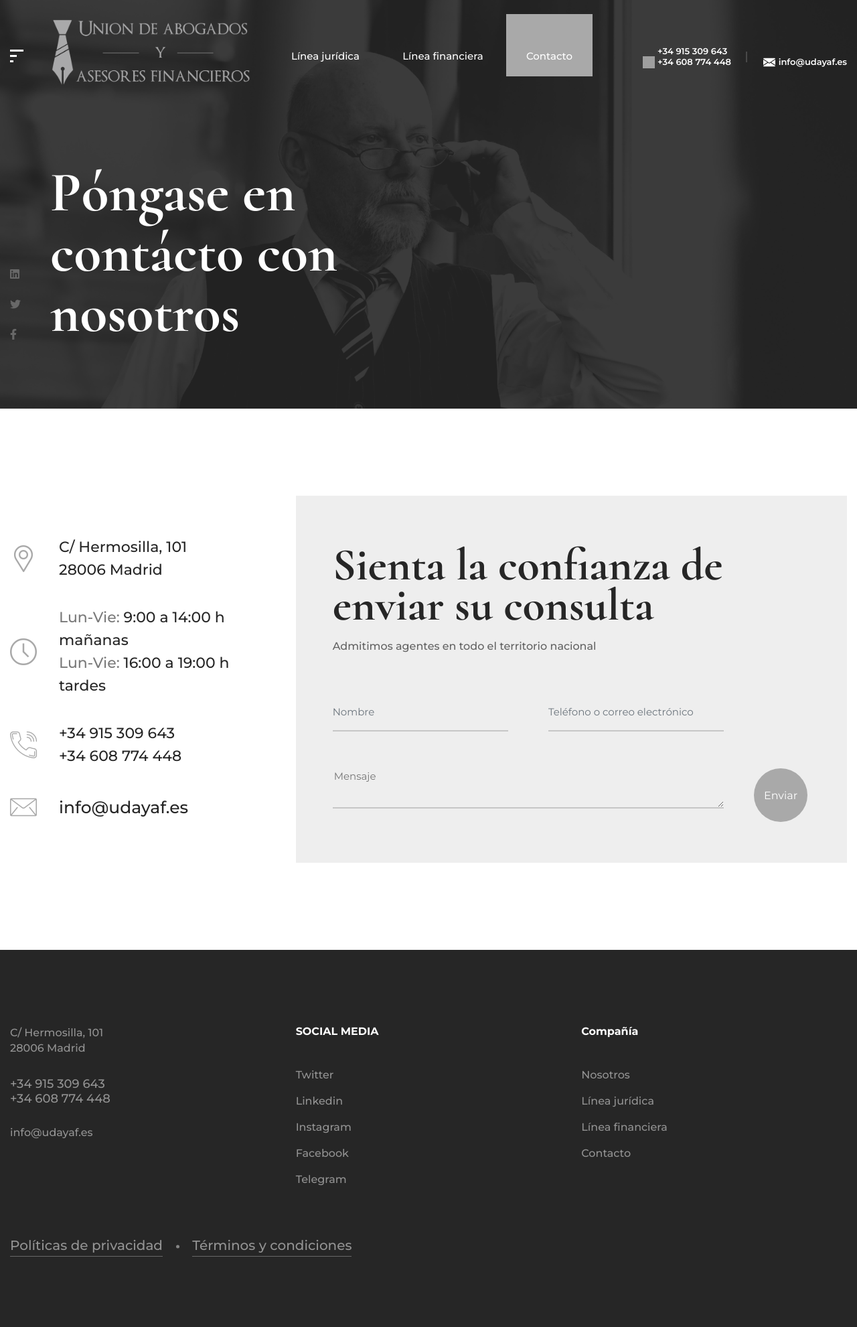
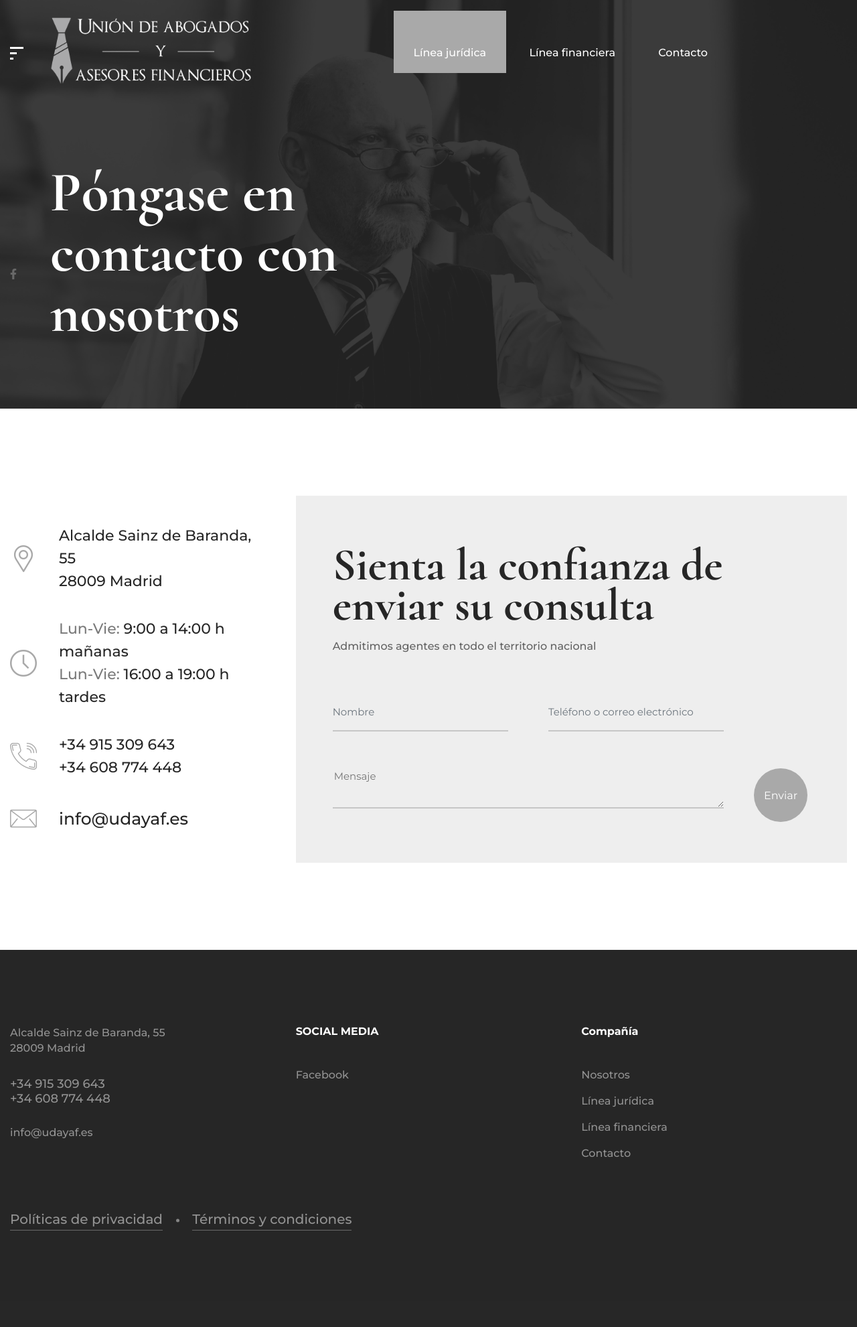
Before and after one commit to dduenas-niomads/webUnionDeAbogados, a PHP site: page /contact.html in a window 1280 px wide. Shown: the whole page at 67% size. After the commit the page ends 1837 px from the top, so only its background shows below. Run offline with PHP 8.4, Linux system fonts and the light colour scheme; grey boxes are pictures that could not be loaded.

Commit message:
cambios 28dic

```diff
--- a/contact.html
+++ b/contact.html
@@ -33,29 +33,29 @@
                             <span class="bar3"></span>
                         </a>
                     </div><!--menu-btn end-->
-                    <div class="logo">
+                    <div class="logo" style="margin-right: 10%;">
                         <a href="index.html" title="">
                             <img src="images/logo-full.png" class="logo-full" alt="">
                         </a>
                     </div><!-- logo end-->
-                    <nav>
+                    <nav style="padding-left: 7%;">
                         <ul>
-                            <li><a href="index.html" title="">Línea jurídica</a></li>
+                            <li><a class="active" href="index.html" title="">Línea jurídica</a></li>
                             <li><a href="finance.html" title="">Línea financiera</a></li>
-                            <li><a class="active" href="contact.html" title="">Contacto</a></li>
+                            <li><a href="contact.html" title="">Contacto</a></li>
                         </ul>
                     </nav><!--navigation end-->
-                    <ul class="contact-head-info ml-auto">
+                    <!-- <ul class="contact-head-info ml-auto">
                         <li>
                             <img src="images/phone.svg" alt="">
                             <span>+34 915 309 643 <br> +34 608 774 448</span>
                         </li>
                         <li>
                             <img src="images/mail.svg" alt="">
-                            <!-- <a href="mailto:info@udayaf.es" title="">info@udayaf.es</a> -->
                             <a href="mailto:info@udayaf.es" title="">info@udayaf.es</a>
                         </li>
-                    </ul><!--contact-head-info end-->
+                    </ul> -->
+                    <!--contact-head-info end-->
                 </div><!--header-content end-->
             </div>
         </header><!--header end-->
@@ -102,13 +102,13 @@
                 <div class="main-banner-content">
                     <div class="social-links">
                         <ul>
-                            <li><a href="#" title=""><i class="fab fa-linkedin"></i></a></li>
-                            <li><a href="#" title=""><i class="fab fa-twitter"></i></a></li>
+                            <!-- <li><a href="#" title=""><i class="fab fa-linkedin"></i></a></li> -->
+                            <!-- <li><a href="#" title=""><i class="fab fa-twitter"></i></a></li> -->
                             <li><a href="#" title=""><i class="fab fa-facebook-f"></i></a></li>
                         </ul>
                     </div><!--social-links end-->
                     <div class="banner-text">
-                        <h2>Póngase en contácto con nosotros</h2>
+                        <h2>Póngase en contacto con nosotros</h2>
                     </div>
                 </div><!--main-banner-content end-->
             </div>
@@ -126,7 +126,7 @@
                                             <i class="flaticon-pin"></i>
                                         </span>
                                         <div class="ccn-info">
-                                            <p>C/ Hermosilla, 101<br /> 28006 Madrid</p>
+                                            <p>Alcalde Sainz de Baranda, 55<br /> 28009 Madrid</p>
                                         </div>
                                     </li>
                                     <li>
@@ -174,7 +174,7 @@
                                             </div>
                                             <div class="col-lg-5">
                                                 <div class="form-group">
-                                                    <input type="number" name="phone" class="form-control email" placeholder="Teléfono o correo electrónico">
+                                                    <input type="text" name="phone" class="form-control email" placeholder="Teléfono o correo electrónico">
                                                 </div><!--form-group end-->
                                             </div>
                                             <div class="col-lg-10">
@@ -202,7 +202,7 @@
                         <div class="col-md-4 col-sm-6">
                             <div class="widget widget-about">
                                 <!-- <img src="images/logo.png" alt=""> -->
-                                <p>C/ Hermosilla, 101<br /> 28006 Madrid</p>
+                                <p>Alcalde Sainz de Baranda, 55<br /> 28009 Madrid</p>
                                 <ul>
                                     <li><span>+34 915 309 643 <br> +34 608 774 448</span></li>
                                     <li><a href="mailto:info@udayaf.es" title="">info@udayaf.es</a></li>
@@ -213,11 +213,11 @@
                             <div class="widget widget-links">
                                 <h4 class="widget-title">SOCIAL MEDIA</h4>
                                 <ul>
-                                    <li><a href="#" title="">Twitter</a></li>
-                                    <li><a href="#" title="">Linkedin</a></li>
-                                    <li><a href="#" title="">Instagram</a></li>
+                                    <!-- <li><a href="#" title="">Twitter</a></li> -->
+                                    <!-- <li><a href="#" title="">Linkedin</a></li> -->
+                                    <!-- <li><a href="#" title="">Instagram</a></li> -->
                                     <li><a href="#" title="">Facebook</a></li>
-                                    <li><a href="#" title="">Telegram</a></li>
+                                    <!-- <li><a href="#" title="">Telegram</a></li> -->
                                 </ul>
                             </div><!--widget-links end-->
                         </div>
--- a/css/style.css
+++ b/css/style.css
@@ -644,7 +644,7 @@ header .container {
 .header-content nav ul li a {
   display: inline-block;
   color: #ffffff;
-  font-size: 15px;
+  font-size: 16px;
   font-weight: 500;
   padding: 53px 30px 21px;
 }
--- a/css/style2.css
+++ b/css/style2.css
@@ -644,7 +644,7 @@ header .container {
 .header-content nav ul li a {
   display: inline-block;
   color: #ffffff;
-  font-size: 15px;
+  font-size: 16px;
   font-weight: 500;
   padding: 53px 30px 21px;
 }
--- a/css/style3.css
+++ b/css/style3.css
@@ -643,7 +643,7 @@ header .container {
 .header-content nav ul li a {
   display: inline-block;
   color: #ffffff;
-  font-size: 15px;
+  font-size: 16px;
   font-weight: 500;
   padding: 53px 30px 21px;
 }
```
Also changed, not shown: finance.html (+21 -19 lines), index.html (+16 -12 lines), privacy-policy.html (+4 -4 lines), images/logo-full-old.png (added), images/logo-full.png.
